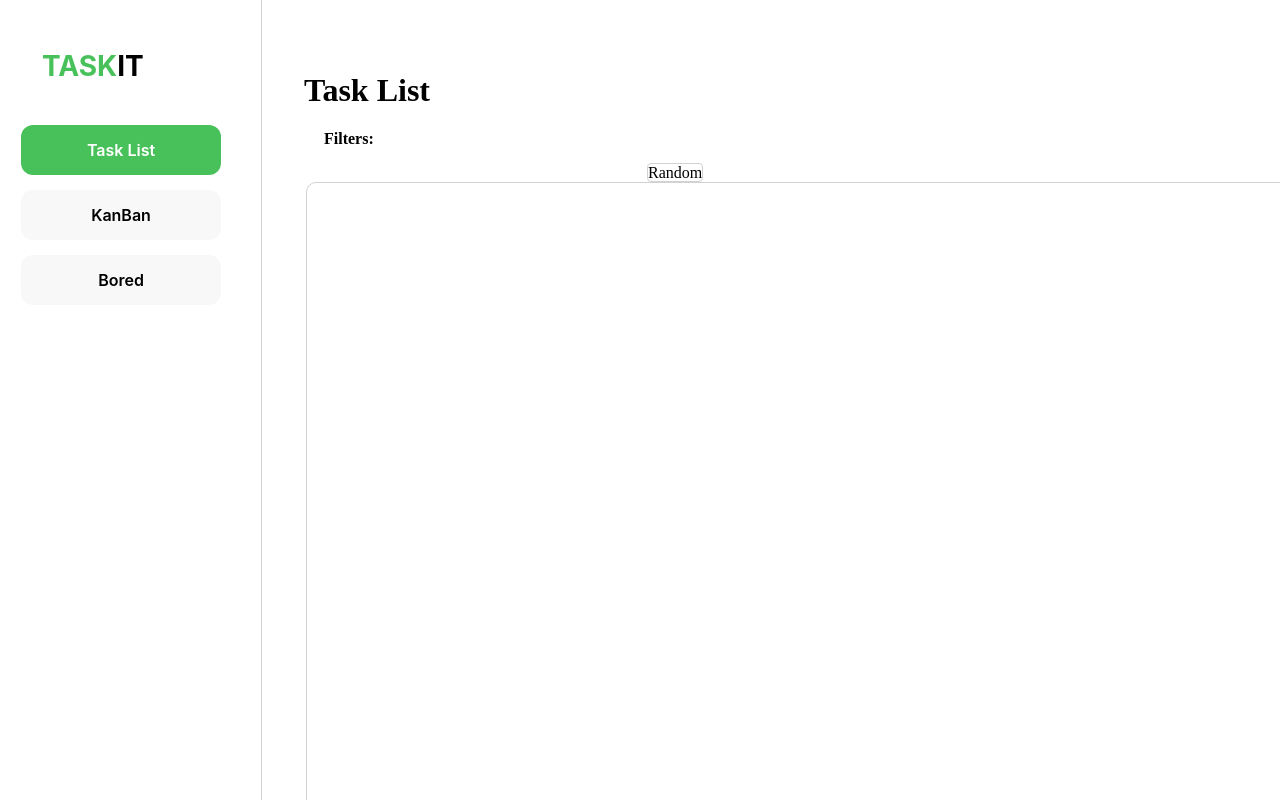
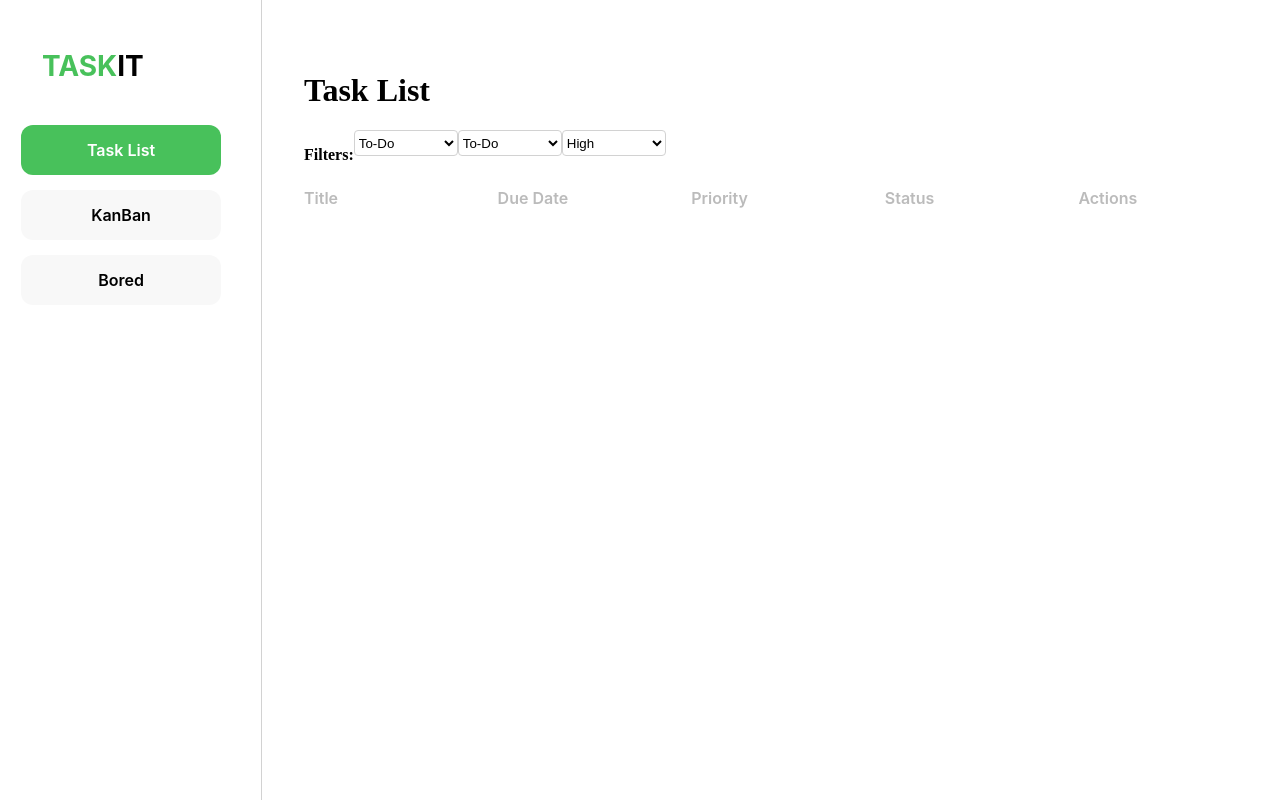
Before and after one commit to GitMonies/taskit-app, an Angular app: page / in a window 1280 px wide. Built offline with nearby package versions, Linux system fonts and the light colour scheme.

Commit message:
Updated tasklist component
Added filters and flexbox alignment

```diff
--- a/src/app/tasklist/tasklist.component.html
+++ b/src/app/tasklist/tasklist.component.html
@@ -1,31 +1,72 @@
-<div style="margin-left: 296px;
-margin-top: 72px;">
-  <h1>
-    Task List
-  </h1>
+<div class="tasklist-container" style="margin-left: 296px">
+  <div style=" margin-top: 72px">
+    <h1>Task List</h1>
   </div>
 
-<div class="filters" style="margin-left: 316px;
-padding: 0;
-">
-  <p style="font-weight: bold;">Filters:</p>
-  <span style="width: 104px;
+  <div class="filters" style="padding: 0;
+  display: flex;">
+    <p style="font-weight: bold">Filters:</p>
+    <select
+      name="Status"
+      id="status"
+      style="
+        width: 104px;
         height: 26px;
-  flex-shrink: 0;
         border-radius: 4px;
-border: 1px solid #D2D2D2;
-background: #FFF;
-margin-left: 323px;">Random</span>
-</div>
-
-<div class="tasklist-container" style="width: 1263px;
-height: 713px;
         border: 1px solid #d2d2d2;
-border-radius: 10px;
-margin-left: 298px;
-position: fixed;
-flex-shrink: 0;
-padding: 0px;
-">
+        background: #fff;
+      "
+    >
+      <option value="To-Do">To-Do</option>
+      <option value="Done">Done</option>
+      <option value="Doing">Doing</option>
+    </select>
+    <select
+      name="Date"
+      id="Date"
+      style="
+        width: 104px;
+        height: 26px;
+        border-radius: 4px;
+        border: 1px solid #d2d2d2;
+        background: #fff;
+      "
+    >
+      <option value="To-Do">To-Do</option>
+      <option value="Done">Done</option>
+      <option value="Doing">Doing</option>
+    </select>
+    <select
+      name="priority"
+      id="priority"
+      style="
+        width: 104px;
+        height: 26px;
+        border-radius: 4px;
+        border: 1px solid #d2d2d2;
+        background: #fff;
+      "
+    >
+      <option value="High">High</option>
+      <option value="Medium">Medium</option>
+      <option value="Low">Low</option>
+    </select>
 
   </div>
+  <div
+    class="tasklist" style="margin-top: 8px;color: #BBB;
+    font-family: Inter;
+    font-size: 16px;
+    font-style: normal;
+    font-weight: 600;
+    line-height: normal;
+    display: flex;">
+  <div style="width: 20%;">Title
+  </div>
+  <div style="width: 20%;">Due Date
+  </div>
+  <div style="width: 20%;">Priority</div>
+  <div style="width: 20%;">Status</div>
+  <div style="width: 20%;">Actions</div>
+  </div>
+</div>
```
Lines whose indentation alone changed are shown as unchanged.
